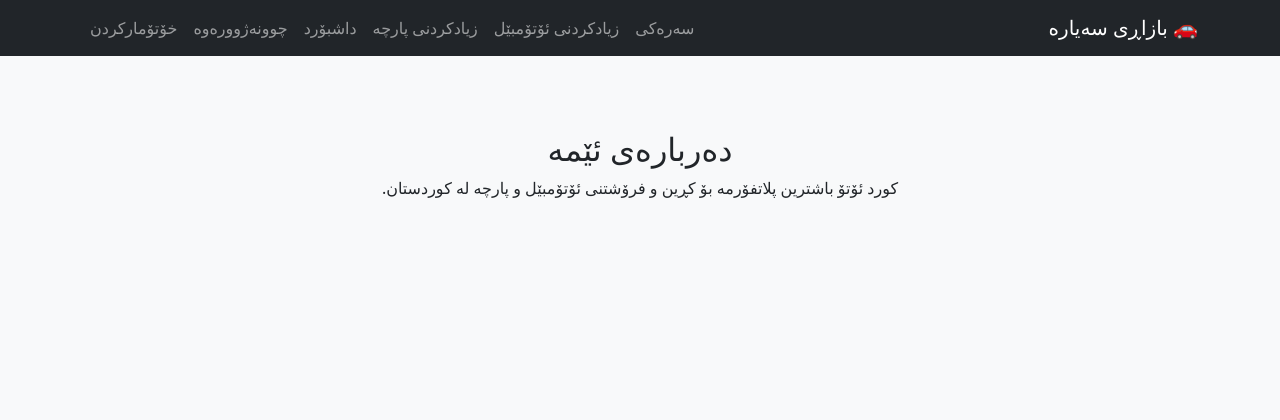
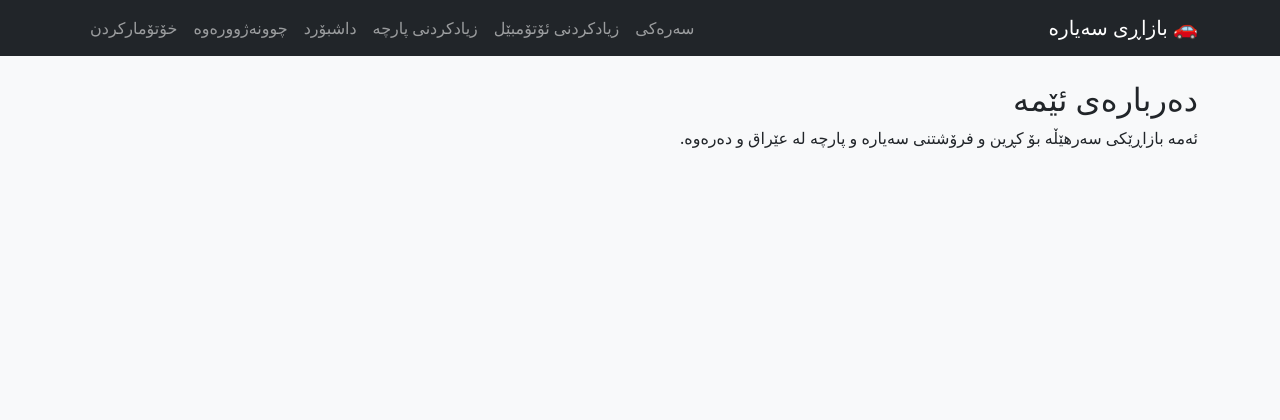
Before and after one commit to muhammadt90900-ux/Cars, a Flask app: page /about in a window 1280 px wide. Shown: the top 420 px of the page. Run offline with Flask 3, Linux system fonts and the light colour scheme; some libraries are stand-ins or nearby versions.

Commit message:
Update about.html content and title block

```diff
--- a/templates/about.html
+++ b/templates/about.html
@@ -1,7 +1,6 @@
 {% extends "base.html" %}
+{% block title %}دەربارە{% endblock %}
 {% block content %}
-<div style="text-align: center; padding: 50px; direction: rtl;">
-    <h2>دەربارەی ئێمە</h2>
-    <p>کورد ئۆتۆ باشترین پلاتفۆرمە بۆ کڕین و فرۆشتنی ئۆتۆمبێل و پارچە لە کوردستان.</p>
-</div>
+<h2>دەربارەی ئێمە</h2>
+<p>ئەمە بازاڕێکی سەرھێڵە بۆ کڕین و فرۆشتنی سەیارە و پارچە لە عێراق و دەرەوە.</p>
 {% endblock %}
```
